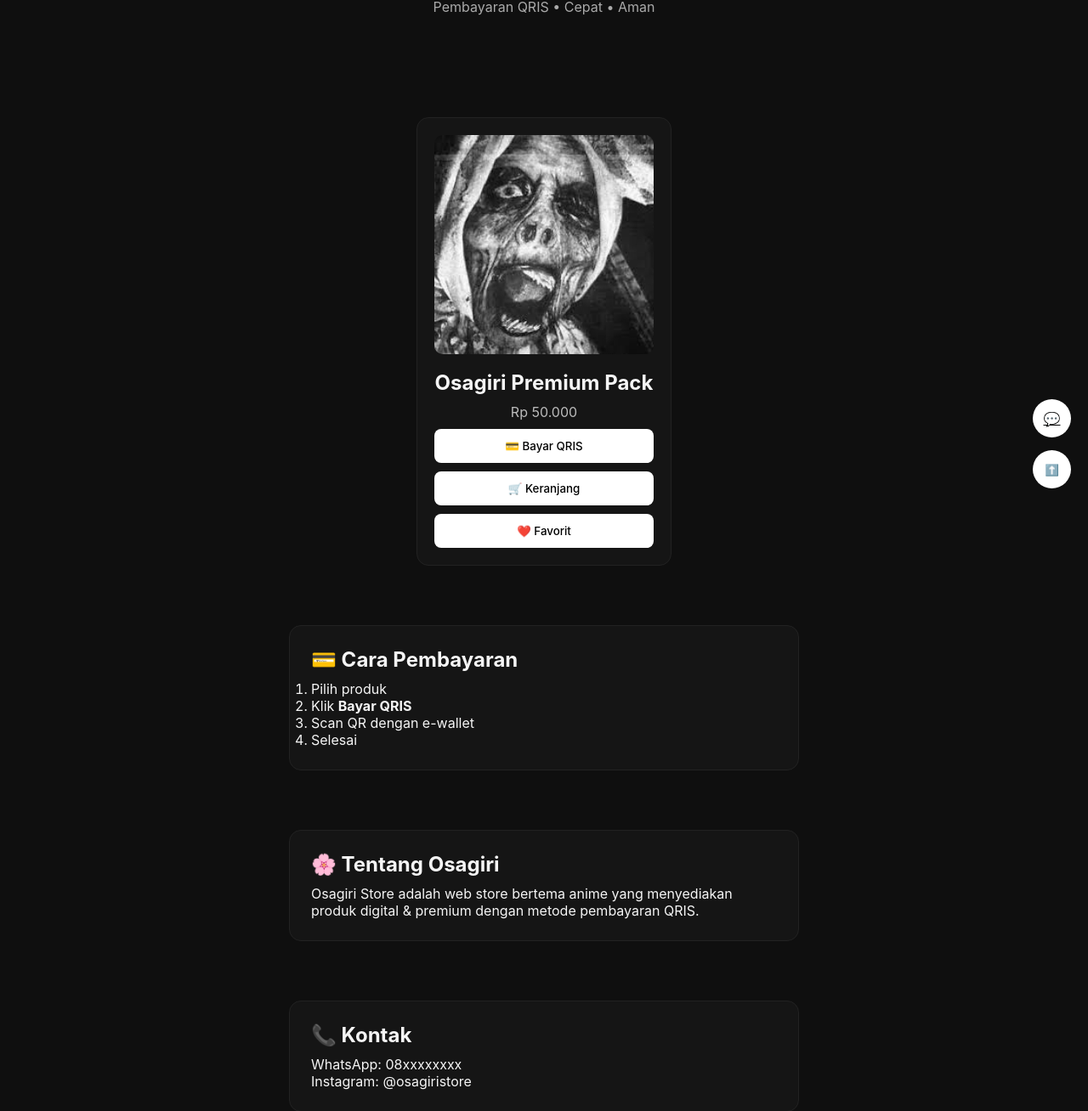
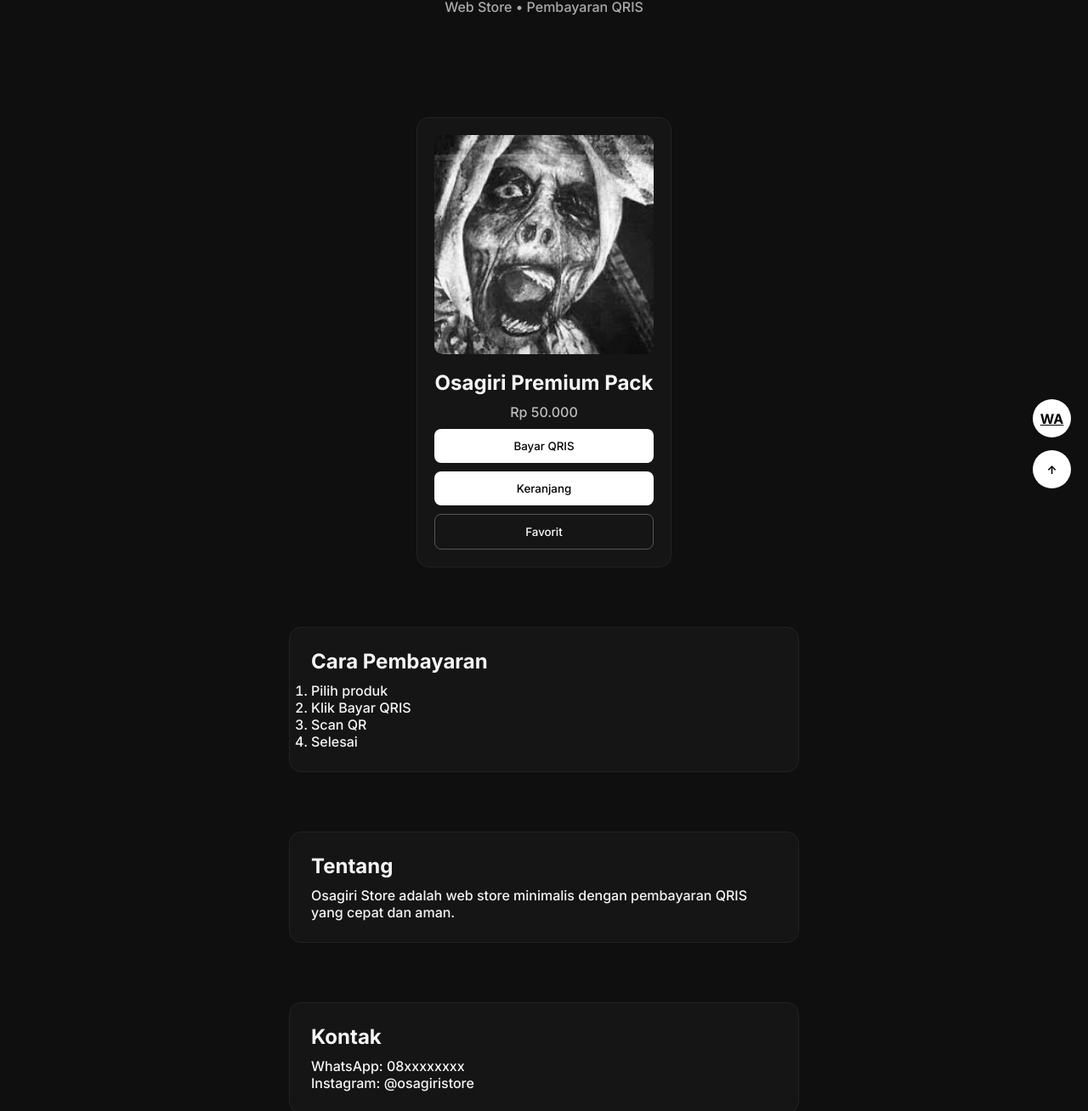
Before and after one commit to paturrlonely/store, a plain HTML site: page index.html in a window 1280 px wide. Shown: the part 205-1513 px from the top of the page at 85% size. Drawn offline with Linux system fonts and the light colour scheme.

Commit message:
Update branding and text in index.html

```diff
--- a/index.html
+++ b/index.html
@@ -5,15 +5,13 @@
   <title>Osagiri Store | QRIS</title>
   <meta name="viewport" content="width=device-width, initial-scale=1.0">
   <link rel="stylesheet" href="style.css">
-  <link href="https://fonts.googleapis.com/css2?family=Poppins:wght@300;500;700&display=swap" rel="stylesheet">
+  <link href="https://fonts.googleapis.com/css2?family=Inter:wght@300;500;700&display=swap" rel="stylesheet">
 </head>
 <body>
 
-<div class="overlay"></div>
-
 <!-- NAVBAR -->
 <nav>
-  <div class="logo">🌸 Osagiri</div>
+  <div class="logo">OSAGIRI</div>
   <ul>
     <li><a href="#home">Home</a></li>
     <li><a href="#produk">Produk</a></li>
@@ -25,49 +23,48 @@
 
 <!-- HOME -->
 <section id="home" class="hero">
-  <h1>Osagiri Anime Store</h1>
-  <p>Pembayaran QRIS • Cepat • Aman</p>
+  <h1>OSAGIRI STORE</h1>
+  <p>Web Store • Pembayaran QRIS</p>
 </section>
 
 <!-- PRODUK -->
 <section id="produk" class="store">
   <div class="card">
-    <img src="osagiri.png" alt="Osagiri">
+    <img src="osagiri.png" alt="Produk">
     <h2>Osagiri Premium Pack</h2>
     <p class="price">Rp 50.000</p>
 
     <div class="btn-group">
-      <button onclick="openQR()">💳 Bayar QRIS</button>
-      <button onclick="addCart()">🛒 Keranjang</button>
-      <button class="fav" onclick="favorite()">❤️ Favorit</button>
+      <button onclick="openQR()">Bayar QRIS</button>
+      <button onclick="addCart()">Keranjang</button>
+      <button class="outline" onclick="favorite()">Favorit</button>
     </div>
   </div>
 </section>
 
 <!-- CARA BAYAR -->
 <section id="cara" class="info">
-  <h2>💳 Cara Pembayaran</h2>
+  <h2>Cara Pembayaran</h2>
   <ol>
     <li>Pilih produk</li>
-    <li>Klik <b>Bayar QRIS</b></li>
-    <li>Scan QR dengan e-wallet</li>
+    <li>Klik Bayar QRIS</li>
+    <li>Scan QR</li>
     <li>Selesai</li>
   </ol>
 </section>
 
 <!-- TENTANG -->
 <section id="tentang" class="info">
-  <h2>🌸 Tentang Osagiri</h2>
+  <h2>Tentang</h2>
   <p>
-    Osagiri Store adalah web store bertema anime
-    yang menyediakan produk digital & premium
-    dengan metode pembayaran QRIS.
+    Osagiri Store adalah web store minimalis
+    dengan pembayaran QRIS yang cepat dan aman.
   </p>
 </section>
 
 <!-- KONTAK -->
 <section id="kontak" class="info">
-  <h2>📞 Kontak</h2>
+  <h2>Kontak</h2>
   <p>WhatsApp: 08xxxxxxxx</p>
   <p>Instagram: @osagiristore</p>
 </section>
@@ -75,17 +72,16 @@
 <!-- MODAL QRIS -->
 <div class="modal" id="qrisModal">
   <div class="modal-box">
-    <span class="close" onclick="closeQR()">✖</span>
-    <h2>Scan QRIS</h2>
+    <span class="close" onclick="closeQR()">✕</span>
+    <h3>Scan QRIS</h3>
     <img src="qris.png" class="qris">
     <p>GoPay • OVO • DANA • ShopeePay</p>
   </div>
 </div>
 
 <!-- FLOATING BUTTON -->
-<a href="https://wa.me/628xxxxxxxxxx" class="float chat" target="_blank">💬</a>
-<button class="float top" onclick="scrollTopPage()">⬆️</button>
-<button class="float mode" onclick="toggleMode()">🌙</button>
+<a href="https://wa.me/628xxxxxxxxxx" class="float chat">WA</a>
+<button class="float top" onclick="scrollTopPage()">↑</button>
 
 <script src="script.js"></script>
 </body>
```
